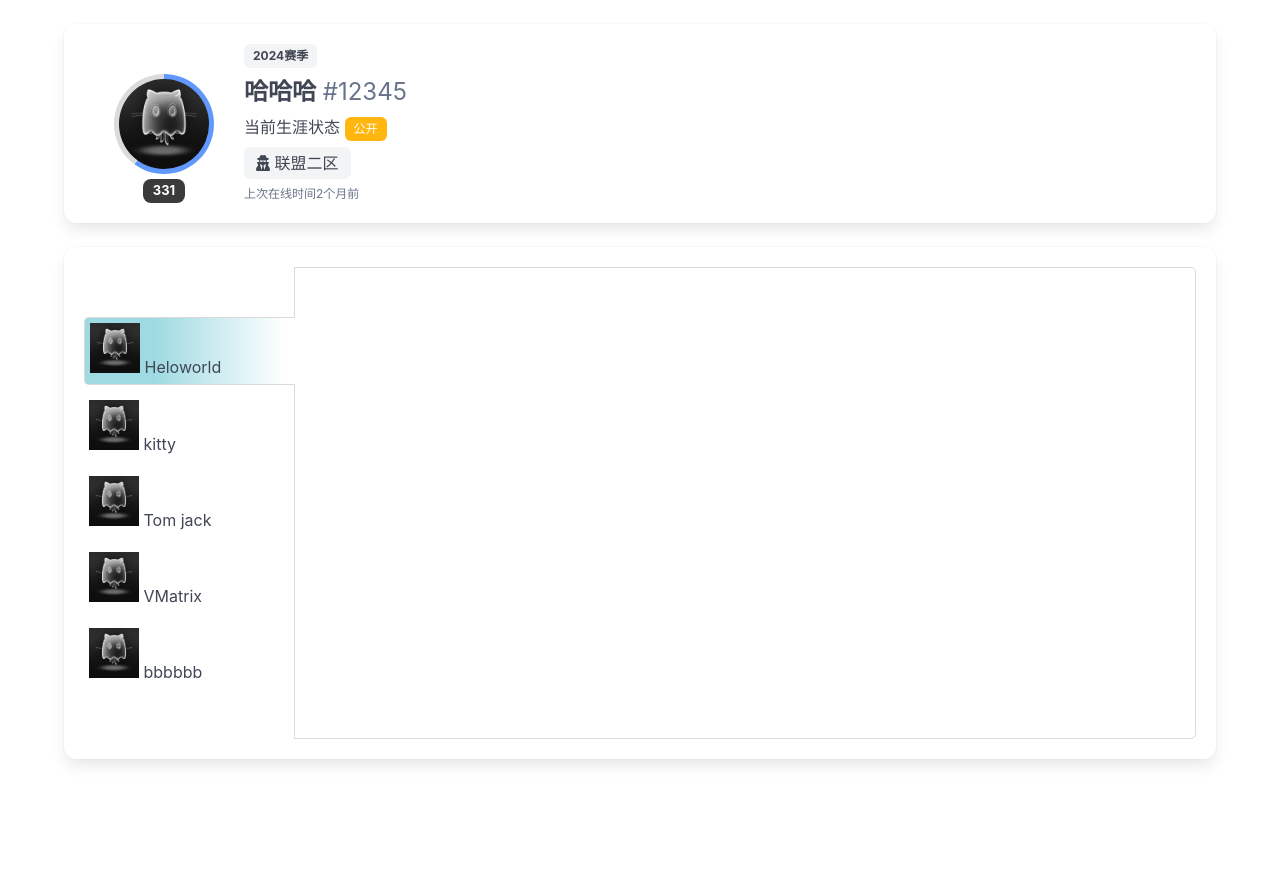
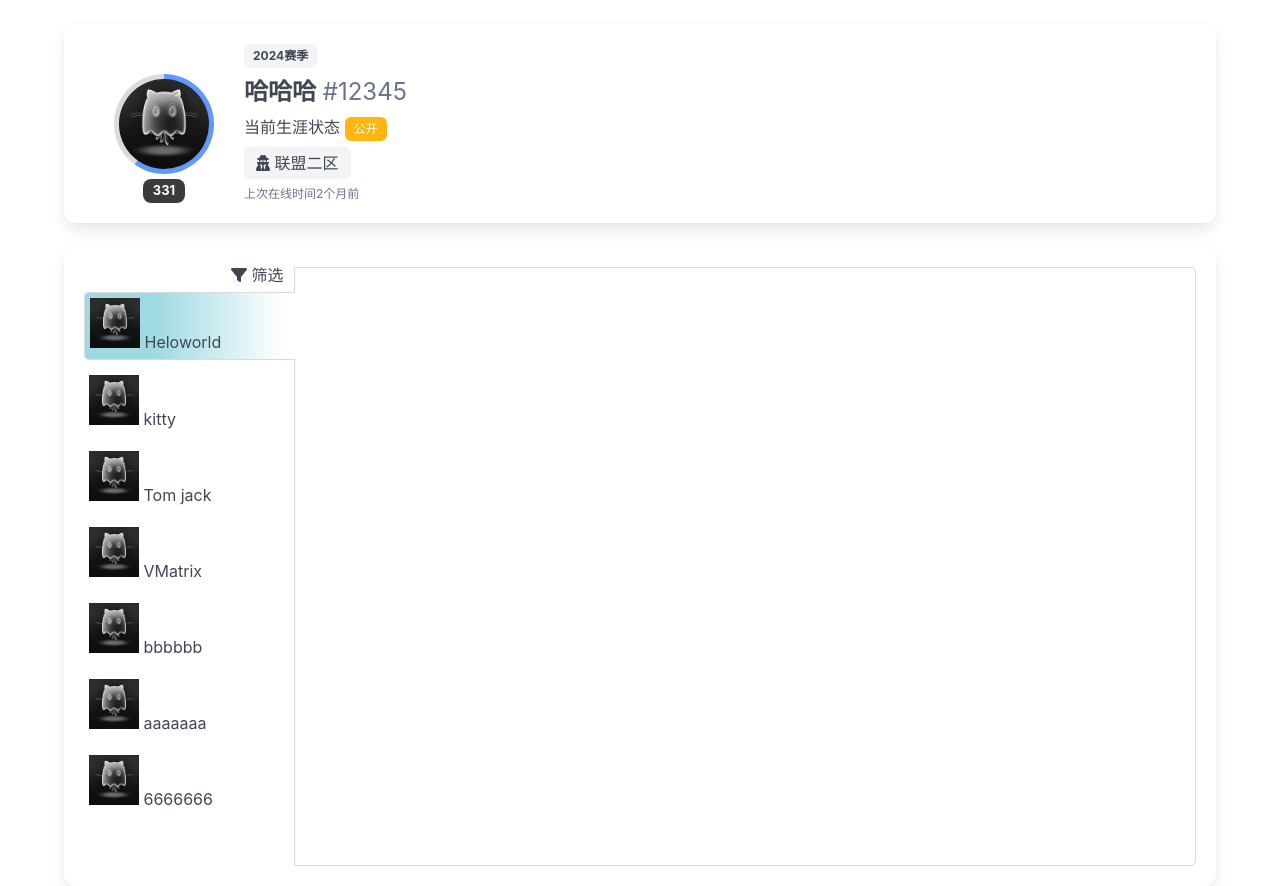
Before and after one commit to Remember-the-past/RiotWeb, a Vue app: page / in a window 1280 px wide. Before the commit the page ends 800 px from the top, so only its background shows below. Built offline with nearby package versions, Linux system fonts and the light colour scheme.

Commit message:
添加筛选框及格式化代码

```diff
--- a/src/App.vue
+++ b/src/App.vue
@@ -1,6 +1,6 @@
 <template>
     <div class="container">
-        <br />
+        <br/>
         <div class="box">
             <div class="profile-bar">
                 <div class="header-wrapper">
@@ -8,7 +8,7 @@
                         class="icon-wrapper"
                         :style="{ background: `conic-gradient(rgb(97, 152, 253), rgb(97, 152, 253) ${ratio}%, rgb(219, 219, 219) ${ratio}%) ` }"
                     >
-                        <img class="header" src="./assets/icon.jpg" />
+                        <img class="header" src="./assets/icon.jpg"/>
                     </div>
                     <div class="score">331</div>
                 </div>
@@ -33,8 +33,7 @@
                         </span>
                     </div>
                     <div class="tag is-size-6">
-                        <font-awesome-icon icon="fas fa-angry" />
-                        <font-awesome-icon icon="user-secret" />
+                        <font-awesome-icon icon="user-secret"/>
                         <span>&nbsp;</span>
                         联盟二区
                     </div>
@@ -46,6 +45,11 @@
         <div class="box sporting-wrapper">
             <div class="sporting">
                 <div class="sporting-header">
+                    <div class="sporting-header-title">
+                        <font-awesome-icon :icon="['fas', 'filter']"/>
+                        <span>&nbsp;</span>
+                        筛选
+                    </div>
                 </div>
                 <div class="sporting-list">
                     <div
@@ -58,7 +62,7 @@
                     }"
                         @click="handleClickSportingItem(item)"
                     >
-                <img class="list-header" src="./assets/icon.jpg" height="50" width="50" />
+                        <img class="list-header" src="./assets/icon.jpg" height="50" width="50"/>
                         {{ item.name }}
                     </div>
                 </div>
@@ -70,7 +74,7 @@
 </template>
 
 <script setup>
-import { ref, reactive } from "vue"
+import {ref, reactive} from "vue"
 
 let ratio = ref(60)
 let isPublic = ref(true)
@@ -102,6 +106,14 @@ let sportingList = reactive([
     {
         name: "bbbbbb",
         win: Win.none
+    },
+    {
+        name: "aaaaaaa",
+        win: Win.none
+    },
+    {
+        name: "6666666",
+        win: Win.success
     }
 ])
 
@@ -117,23 +129,27 @@ $border-color: rgb(218, 218, 218);
 .profile-bar {
     display: flex;
     padding-left: 30px;
+
     .header-wrapper {
         width: 100px;
         padding-top: 30px;
         display: flex;
         flex-direction: column;
         align-items: center;
+
         .icon-wrapper {
             height: 100px;
             border-radius: 99px;
             background: conic-gradient(rgb(97, 152, 253), rgb(97, 152, 253) 30%, rgb(219, 219, 219) 30%);
             padding: 5px;
+
             .header {
                 width: 100%;
                 height: 100%;
                 border-radius: 99px;
             }
         }
+
         .score {
             font-size: 13px;
             margin-top: 5px;
@@ -144,6 +160,7 @@ $border-color: rgb(218, 218, 218);
             border-radius: 8px;
         }
     }
+
     .summoner-info {
         margin-left: 30px;
         display: flex;
@@ -156,13 +173,23 @@ $border-color: rgb(218, 218, 218);
 .sporting-wrapper {
     display: flex;
 
-    .sporting{
-
+    .sporting {
         flex-direction: column;
 
-      .sporting-header{
-        height: 50px;
+        .sporting-header {
+            height: 25px;
             width: 200px;
+            display: flex;
+            justify-content: flex-end;
+
+            .sporting-header-title {
+                display: flex;
+                align-items: center;
+                height: 16px;
+                width: 53px;
+
+
+            }
         }
 
         .sporting-list {
@@ -174,15 +201,18 @@ $border-color: rgb(218, 218, 218);
 
 
                 &:not(.active):hover {
-            &.success{
+                    &.success {
                         background: linear-gradient(to right, rgba(64, 181, 197, .5) 35%, #fff);
                     }
-            &.failed{
+
+                    &.failed {
                         background: linear-gradient(to right, rgba(213, 74, 74, .5) 35%, #FFF);
                     }
-            &.none{
+
+                    &.none {
                         background: linear-gradient(to right, rgb(201, 201, 201) 35%, #FFF);
                     }
+
                     cursor: pointer;
                 }
 
@@ -194,13 +224,15 @@ $border-color: rgb(218, 218, 218);
                     //background: linear-gradient(to right, rgba(213, 74, 74, .5), #FFF);
                     //background: linear-gradient(to right, rgba(64, 181, 197, .5), #fff);
 
-            &.success{
+                    &.success {
                         background: linear-gradient(to right, rgba(64, 181, 197, .5) 35%, #fff);
                     }
-            &.failed{
+
+                    &.failed {
                         background: linear-gradient(to right, rgba(213, 74, 74, .5) 35%, #FFF);
                     }
-            &.none{
+
+                    &.none {
                         background: linear-gradient(to right, rgb(201, 201, 201) 35%, #FFF);
                     }
 
--- a/src/main.js
+++ b/src/main.js
@@ -4,9 +4,9 @@ import App from './App.vue'
 
 import { library } from '@fortawesome/fontawesome-svg-core'
 import { FontAwesomeIcon } from '@fortawesome/vue-fontawesome'
-import { faUserSecret } from '@fortawesome/free-solid-svg-icons'
+import {fas, faUserSecret} from '@fortawesome/free-solid-svg-icons'
 
-library.add(faUserSecret)
+library.add(faUserSecret , fas)
 
 createApp(App)
     .component('font-awesome-icon', FontAwesomeIcon)
```
Lines whose indentation alone changed are shown as unchanged.
